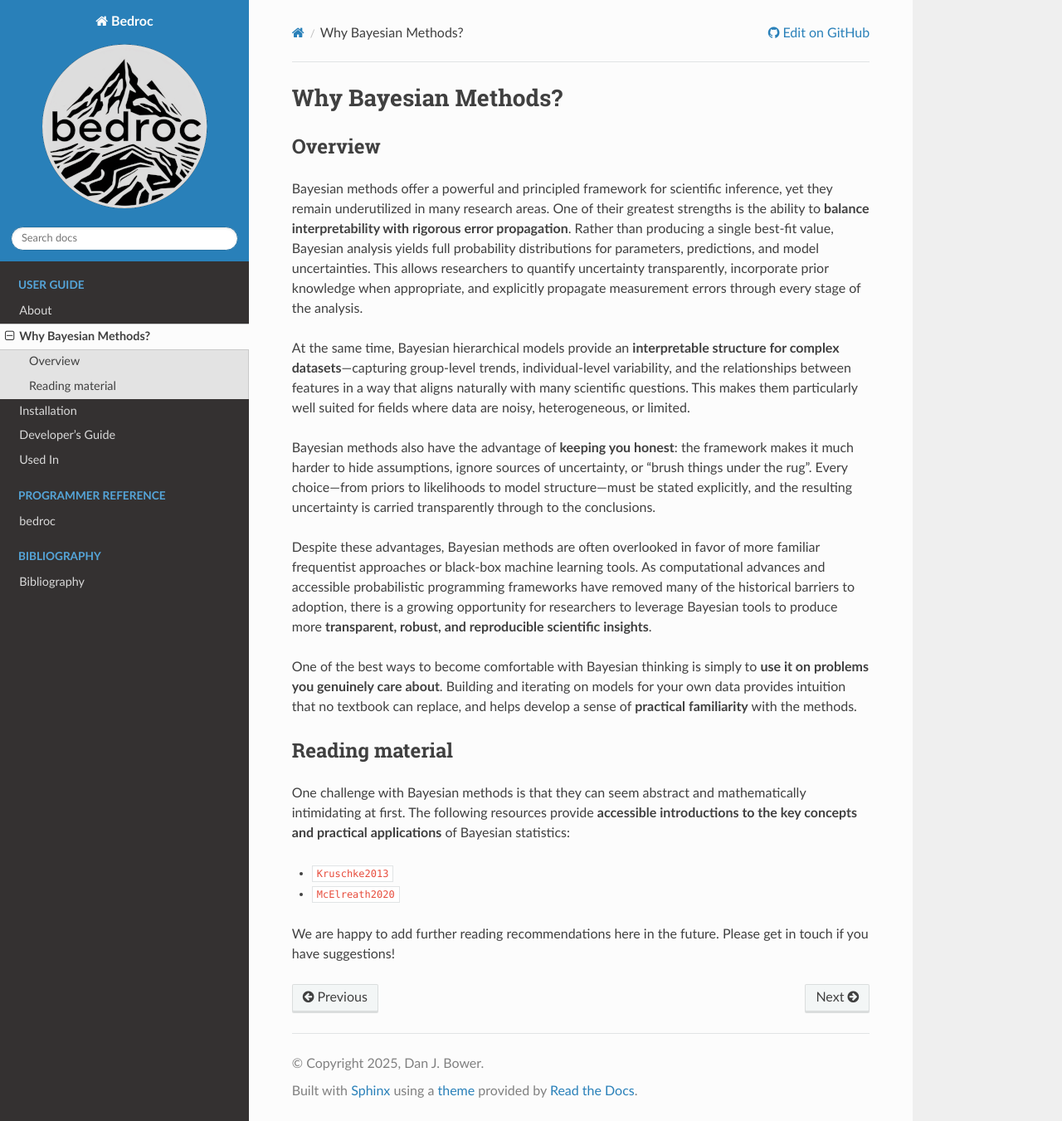
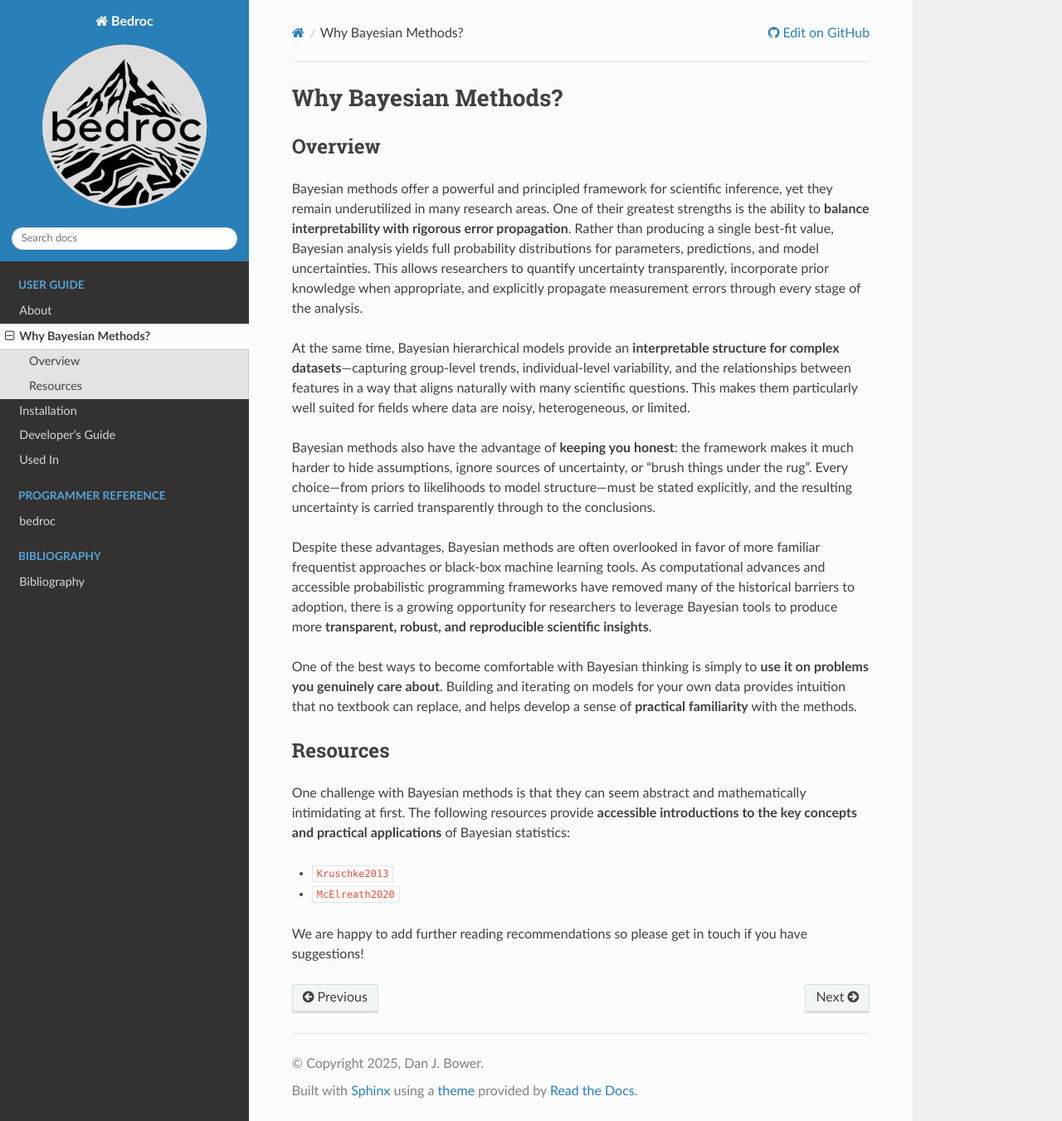
Before and after one commit to ExPlanetology/bedroc, a Sphinx documentation site: the page built from docs/bayesian.rst, in a window 1280 px wide and 1351 px high. Shown: the whole window at 83% size. Built offline with Sphinx 7.4.7 and the Read the Docs theme 3.1.0, drawn with Linux system fonts in a browser that asks for light colours; cross-references to code outside the pages are shown as plain code.

Commit message:
docs: update Bayesian

```diff
--- a/docs/bayesian.rst
+++ b/docs/bayesian.rst
@@ -16,12 +16,12 @@ Despite these advantages, Bayesian methods are often overlooked in favor of more
 
 One of the best ways to become comfortable with Bayesian thinking is simply to **use it on problems you genuinely care about**. Building and iterating on models for your own data provides intuition that no textbook can replace, and helps develop a sense of **practical familiarity** with the methods.
 
-Reading material
-----------------
+Resources
+---------
 
 One challenge with Bayesian methods is that they can seem abstract and mathematically intimidating at first. The following resources provide **accessible introductions to the key concepts and practical applications** of Bayesian statistics:
 
 - :cite:t:`Kruschke2013`
 - :cite:t:`McElreath2020`
 
-We are happy to add further reading recommendations here in the future. Please get in touch if you have suggestions!
+We are happy to add further reading recommendations so please get in touch if you have suggestions!
```
